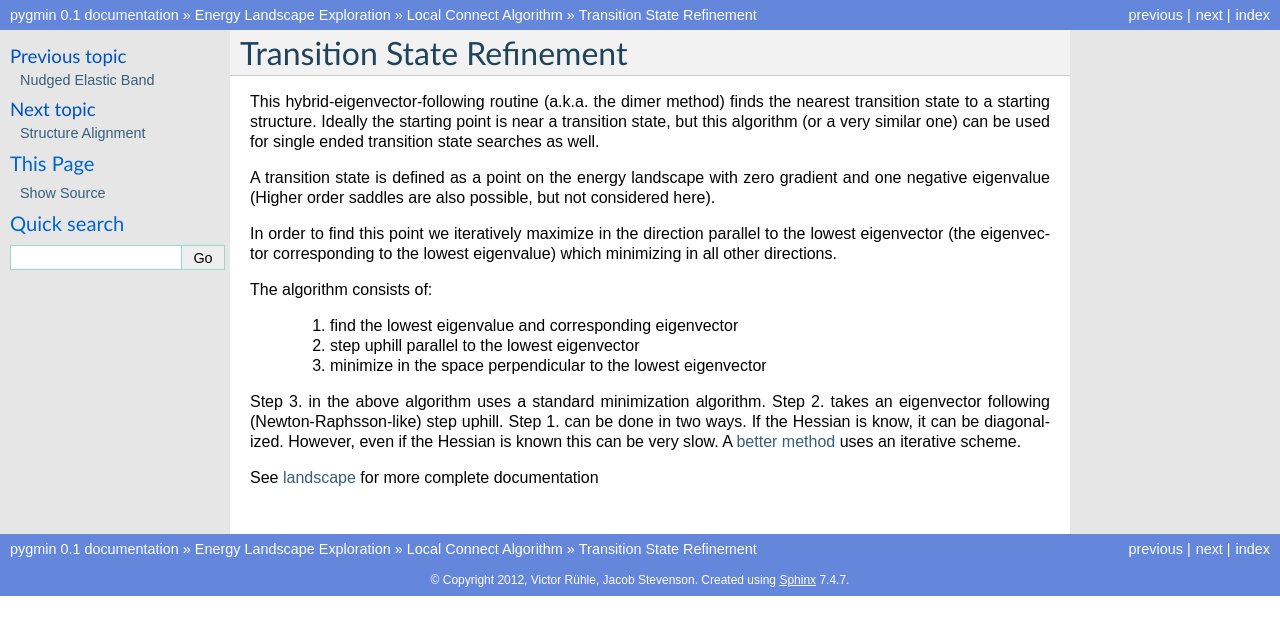
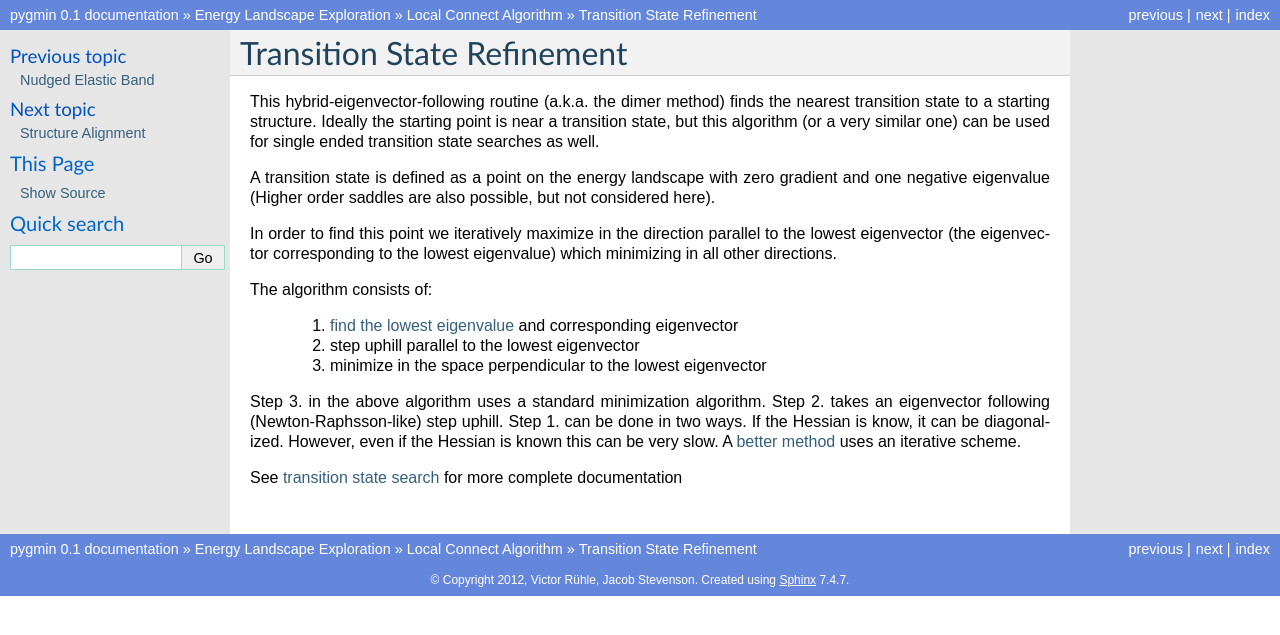
Before and after one commit to pele-python/pele, a Sphinx documentation site: the page built from doc/transition_state_refinement.rst, in a window 1280 px wide. Shown: the top 635 px of the page. Built offline with Sphinx 7.4.7, drawn with Linux system fonts in a browser that asks for light colours; formulas are drawn with MathJax 3; pages that are not in the unit, such as notebooks, are missing from menus.

Commit message:
fix some documentation

```diff
--- a/doc/NEB.rst
+++ b/doc/NEB.rst
@@ -7,4 +7,4 @@ The nudged elastic band is used to construct a path between two minima.  From
 the maxima of this path we extract transition state candidates
 
 
-See :ref:`landscape <landscape_module>` for more complete documentation
+See :ref:`transition state search <transition_states_module>` for more complete documentation
--- a/doc/find_lowest_eigenvector.rst
+++ b/doc/find_lowest_eigenvector.rst
@@ -7,4 +7,4 @@ corresponding eigenvector.  The scheme is simply an optimization problem:  find
 the vector along which the second derivative is minimal.  The second derivative
 is approximated using three points along the vector.
 
-See :ref:`landscape <landscape_module>` for more complete documentation
+See :ref:`transition state search <transition_states_module>` for more complete documentation
--- a/doc/local_connect.rst
+++ b/doc/local_connect.rst
@@ -20,6 +20,4 @@ Local connect has three steps.
 #. Falls off both sides of the transition state and minimize in order to find
    the pair of minima which the transition state connects.
 
-Documentation
---------------
-.. autoclass:: pygmin.landscape.LocalConnect
+See :ref:`landscape <landscape_module>` for more complete documentation
--- a/doc/transition_state_refinement.rst
+++ b/doc/transition_state_refinement.rst
@@ -17,7 +17,7 @@ eigenvalue) which minimizing in all other directions.
 
 The algorithm consists of:
 
-  1. find the lowest eigenvalue and corresponding eigenvector
+  1. :ref:`find the lowest eigenvalue <find_lowest_eigenvector_description>` and corresponding eigenvector
 
   2. step uphill parallel to the lowest eigenvector
 
@@ -28,4 +28,4 @@ takes an eigenvector following (Newton-Raphsson-like) step uphill.  Step 1. can
 be done in two ways.  If the Hessian is know, it can be diagonalized. However, even if the
 Hessian is known this can be very slow.  A :ref:`better method <find_lowest_eigenvector_description>` uses an iterative scheme.
 
-See :ref:`landscape <landscape_module>` for more complete documentation
+See :ref:`transition state search <transition_states_module>` for more complete documentation
```
Also changed, not shown: 1 other file.
